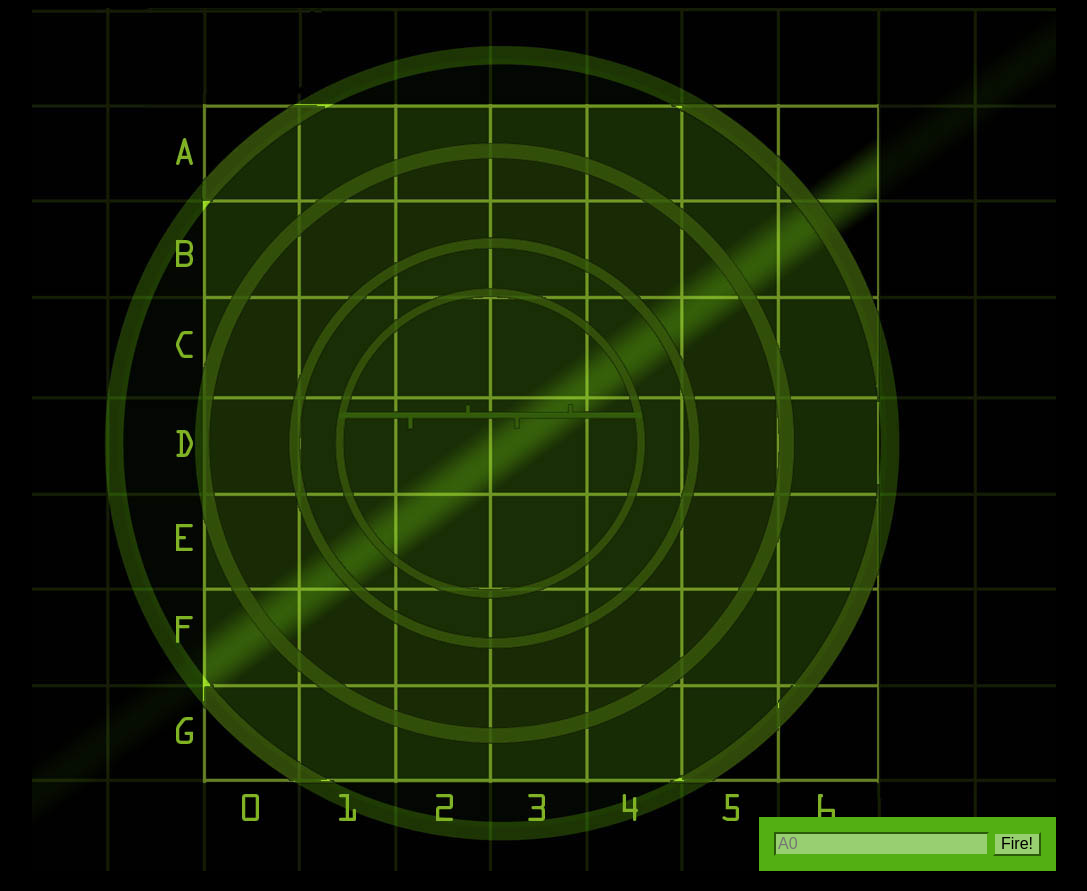
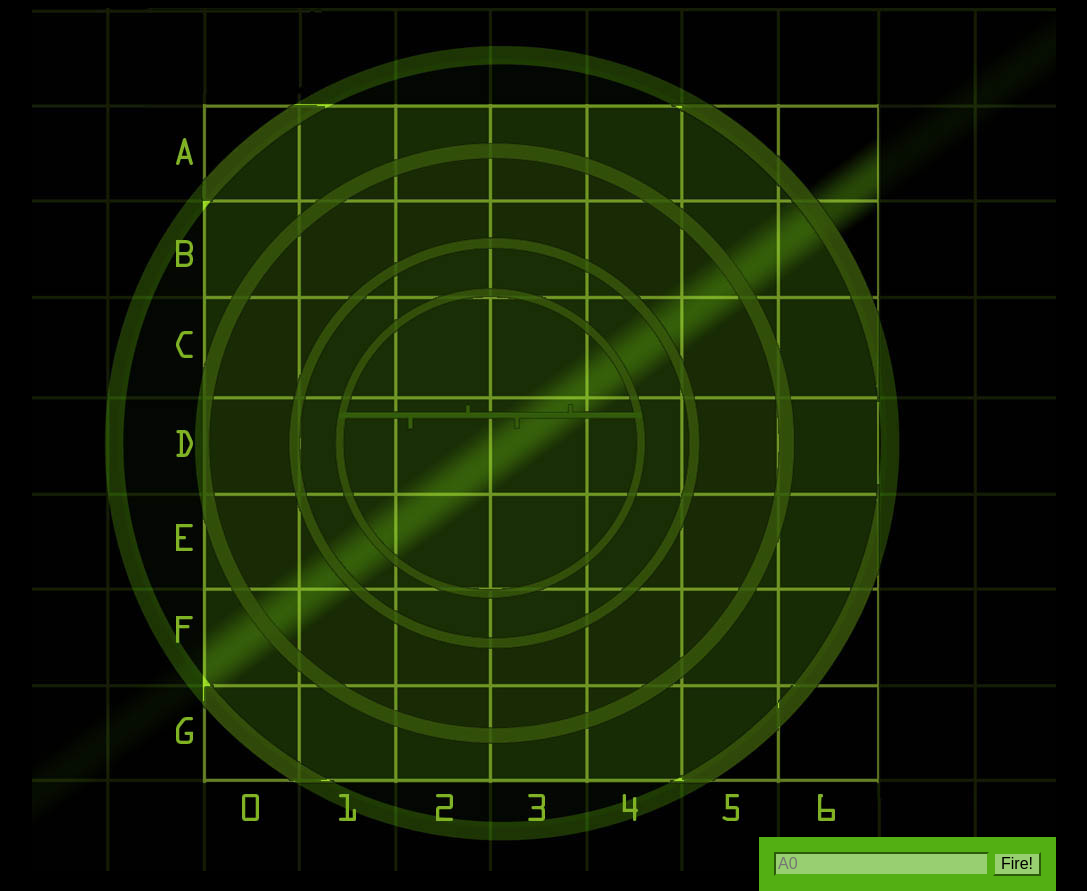
Before and after one commit to rafaeltomais/batalhaNaval, a plain HTML site: page index.html in a window 1280 px wide. Shown: the whole page, without its empty margins (96-1183 px from the left). Drawn offline with Linux system fonts and the light colour scheme.

Commit message:
Add files via upload
Aumentar a letra para melhor visualização

```diff
--- a/style.css
+++ b/style.css
@@ -13,6 +13,7 @@ div#messageArea{
     top: 0px;
     left: 0px;
     color: rgb(83,175,19);
+    font-size: 35px;
 }
 table{
     position: absolute;
@@ -26,7 +27,7 @@ td{
 }
 form{
     position: absolute;
-    bottom: 0px;
+    bottom: -20px;
     right: 0px;
     padding: 15px;
     background-color: rgb(83,175,19);
```
